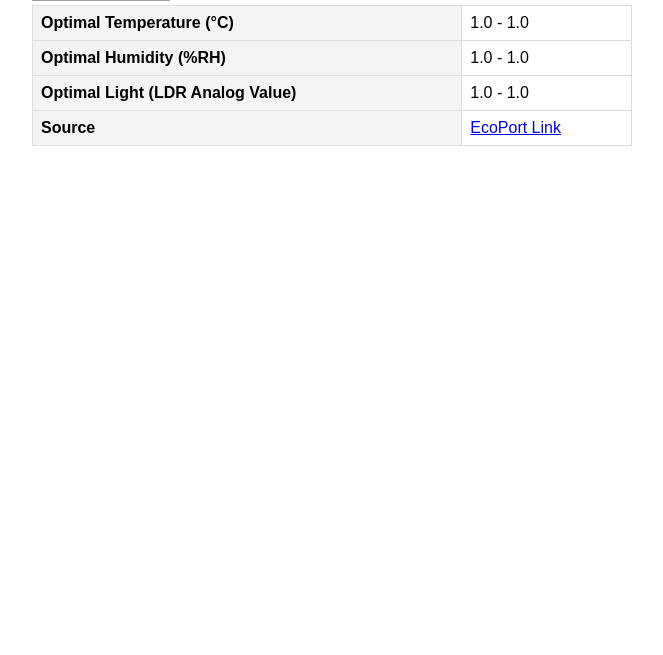
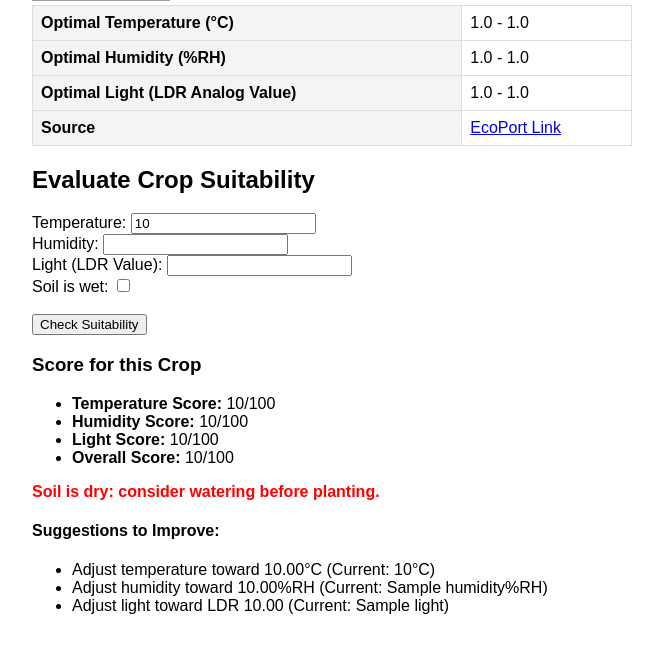
Before and after one commit to PanupunJanin/SmartFarmAdvisor, a Django app: template smartfarm/templates/crops/detail.html in a window 1280 px wide. Shown: the part 398-1053 px from the top of the page, without its empty margins (8-671 px from the left). Before the commit the page ends 544 px from the top, so only its background shows below. Run offline with Django 5.2, Linux system fonts and the light colour scheme; tables that the repository leaves empty hold one stand-in row (values such as "Sample post"); the template is opened without the code that fills it: values that come from a table or form of the project are taken from there, most other values are stand-ins (such as "Sample title", 1, 10 or a date in 2020); grey boxes are pictures that could not be loaded.

Commit message:
Add Presentation files with score calculator in detail page

```diff
--- a/smartfarm/templates/crops/detail.html
+++ b/smartfarm/templates/crops/detail.html
@@ -38,5 +38,57 @@
             <td><a href="{{ crop.source }}" target="_blank">EcoPort Link</a></td>
         </tr>
     </table>
+
+    <h2>Evaluate Crop Suitability</h2>
+    <form method="get">
+        <label>Temperature:</label>
+        <input type="number" step="0.01" name="temperature" value="{{ temperature }}"><br>
+        <label>Humidity:</label>
+        <input type="number" step="0.01" name="humidity" value="{{ humidity }}"><br>
+        <label>Light (LDR Value):</label>
+        <input type="number" step="0.01" name="light" value="{{ light }}"><br>
+        <label>Soil is wet:</label>
+        <input type="checkbox" name="wet" value="true" {% if wet %}checked{% endif %}><br><br>
+        <button type="submit">Check Suitability</button>
+    </form>
+
+    {% if overall_score %}
+        <h3>Score for this Crop</h3>
+        <ul>
+            <li><strong>Temperature Score:</strong> {{ temp_score }}/100</li>
+            <li><strong>Humidity Score:</strong> {{ humidity_score }}/100</li>
+            <li><strong>Light Score:</strong> {{ light_score }}/100</li>
+            <li><strong>Overall Score:</strong> {{ overall_score }}/100</li>
+        </ul>
+
+        {% if wet %}
+            <p style="color: green;"><strong>Soil is wet: ready for planting.</strong></p>
+        {% else %}
+            <p style="color: red;"><strong>Soil is dry: consider watering before planting.</strong></p>
+        {% endif %}
+
+        <h4>Suggestions to Improve:</h4>
+        <ul>
+            {% if temp_score < 100 %}
+                <li>
+                    Adjust temperature toward {{ suggestions.temp.optimal|floatformat:2 }}°C
+                    (Current: {{ temperature }}°C)
+                </li>
+            {% endif %}
+            {% if humidity_score < 100 %}
+                <li>
+                    Adjust humidity toward {{ suggestions.humidity.optimal|floatformat:2 }}%RH
+                    (Current: {{ humidity }}%RH)
+                </li>
+            {% endif %}
+            {% if light_score < 100 %}
+                <li>
+                    Adjust light toward LDR {{ suggestions.light.optimal|floatformat:2 }}
+                    (Current: {{ light }})
+                </li>
+            {% endif %}
+        </ul>
+    {% endif %}
+
 </body>
 </html>
```
Also changed, not shown: smartfarm/views.py (+70 -1 lines).
